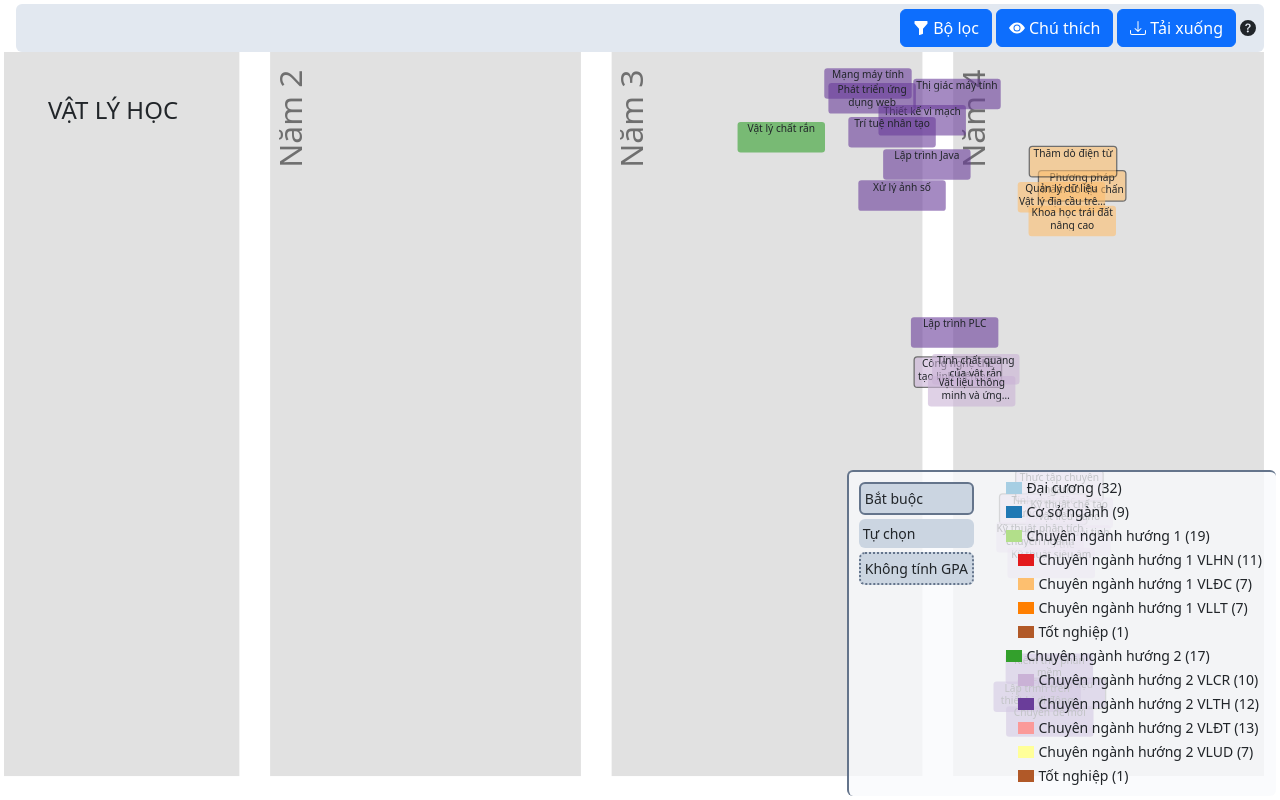
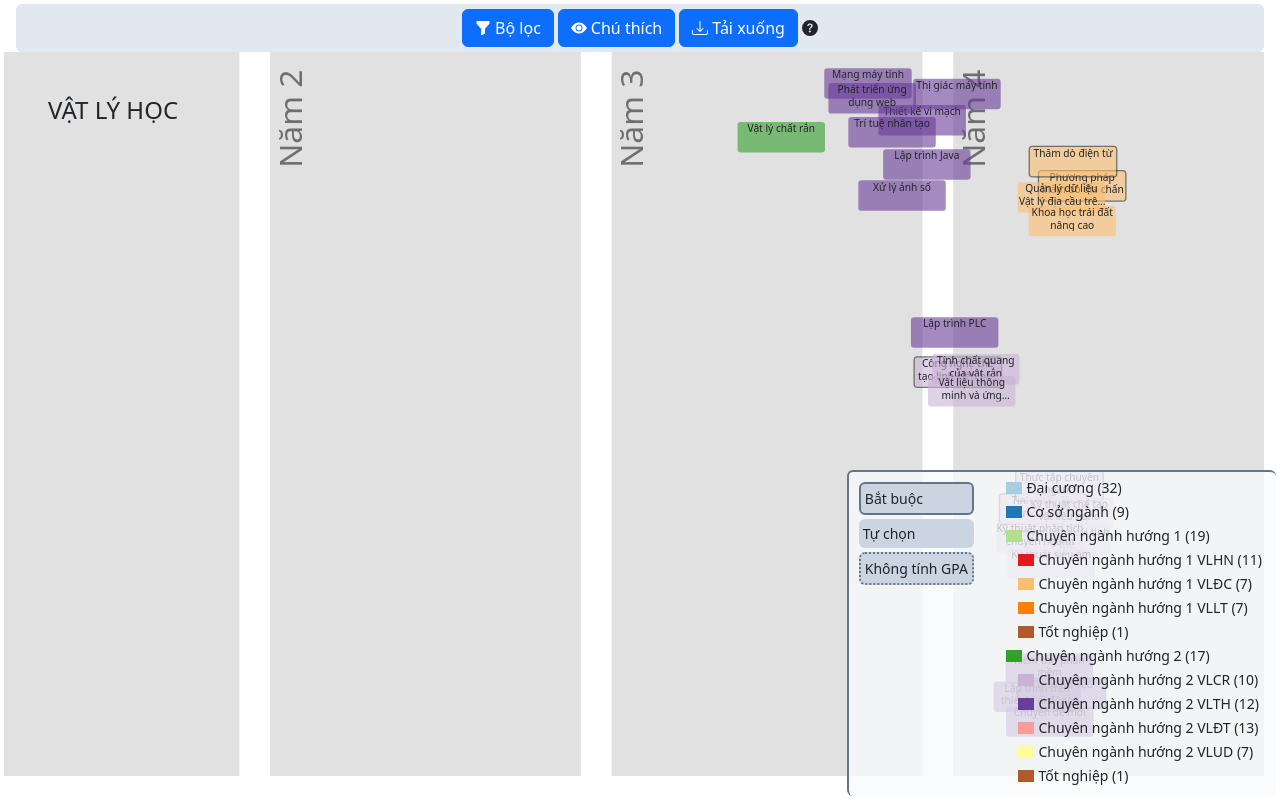
Before and after one commit to VNUHCM-Phys-CS/phys-course-net, a plain HTML site: page index.html in a window 1280 px wide. Drawn offline with nearby package versions, Linux system fonts and the light colour scheme; animation ran at ten frames a second.

Commit message:
Update index.html

```diff
--- a/index.html
+++ b/index.html
@@ -95,7 +95,7 @@
                         </div>
                     </div> -->
                 </div>
-                <div class="flex-none">
+                <div class="grow">
                     <div class="flex items-center gap-1">
                         <button id="btnfilter" class="btn btn-primary flex items-center gap-1" type="button" data-bs-toggle="modal" data-bs-target="#modalfilter">
                             <div>
```
